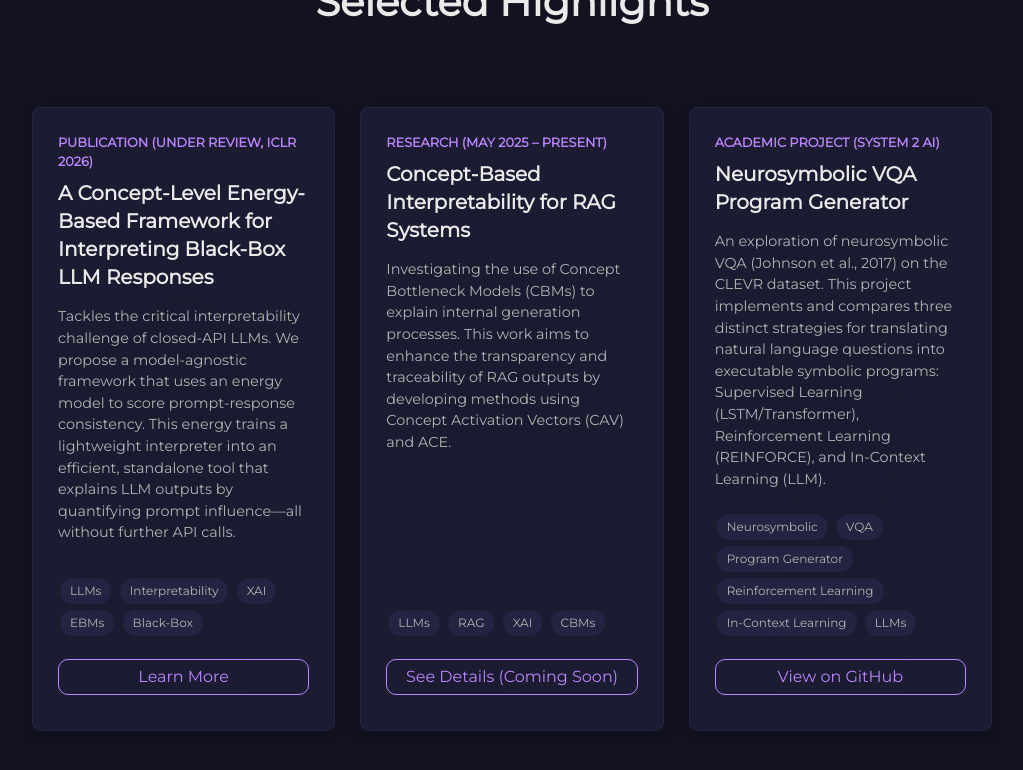
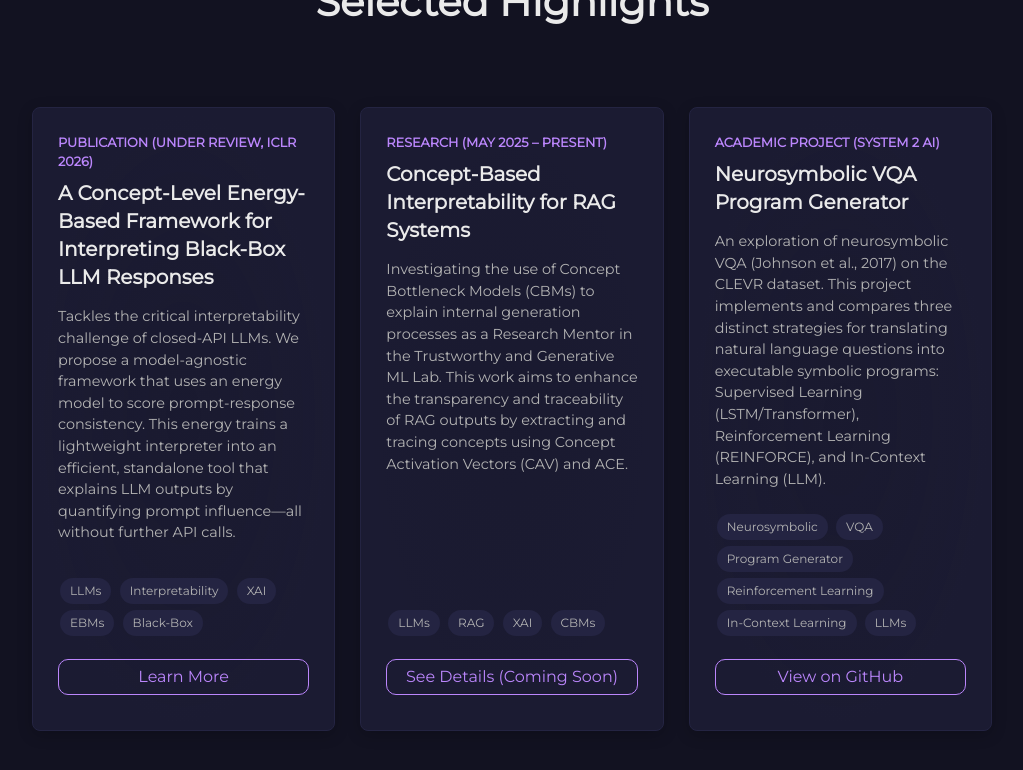
Before and after one commit to MsMaryamRezaee/msmaryamrezaee.github.io, a Jekyll site: the page built from index.html, in a window 1280 px wide and 900 px high, scrolled down 1667 px. Shown: the top 770 px of the window, without its empty margins (128-1151 px from the left). Built offline with Jekyll 4.4.1, drawn with Linux system fonts in a browser that asks for light colours; some web fonts are replaced.

Commit message:
feat: Improve Highlight #2 text

```diff
--- a/_includes/highlights.html
+++ b/_includes/highlights.html
@@ -20,7 +20,7 @@
     <div class="highlight-card js-reveal">
       <span class="highlight-type">Research (May 2025 – Present)</span>
       <h3 class="highlight-title">Concept-Based Interpretability for RAG Systems</h3>
-      <p class="highlight-desc">Investigating the use of Concept Bottleneck Models (CBMs) to explain internal generation processes. This work aims to enhance the transparency and traceability of RAG outputs by developing methods using Concept Activation Vectors (CAV) and ACE.</p>
+      <p class="highlight-desc">Investigating the use of Concept Bottleneck Models (CBMs) to explain internal generation processes as a Research Mentor in the Trustworthy and Generative ML Lab. This work aims to enhance the transparency and traceability of RAG outputs by extracting and tracing concepts using Concept Activation Vectors (CAV) and ACE.</p>
       <div class="highlight-tags">
         <span>LLMs</span>
         <span>RAG</span>
```
